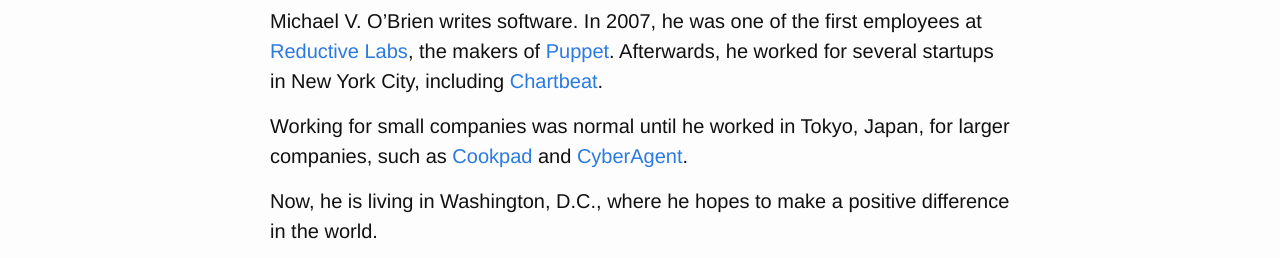
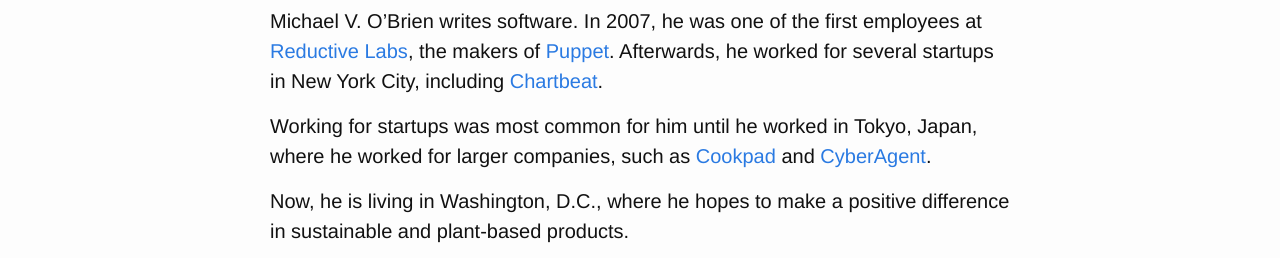
Before and after one commit to michaelvobrien/michaelvobrien.github.io, a plain HTML site: page bio/index.html in a window 1280 px wide. Shown: the part 158-416 px from the top of the page. Drawn offline with Linux system fonts and the light colour scheme.

Commit message:
Update bio

```diff
--- a/bio/index.html
+++ b/bio/index.html
@@ -71,12 +71,12 @@ employees at <a href="https://puppet.com/company/press-room/releases/reductive-l
 <a href="https://puppet.com/">Puppet</a>. Afterwards, he worked for several startups in New
 York City, including <a href="https://chartbeat.com/">Chartbeat</a>.</p>
 
-<p>Working for small companies was normal until he worked in Tokyo,
-Japan, for larger companies, such as <a href="http://cookpad.com/?via=us">Cookpad</a> and
-<a href="https://www.cyberagent.co.jp/">CyberAgent</a>.</p>
+<p>Working for startups was most common for him until he worked in Tokyo,
+Japan, where he worked for larger companies, such as
+<a href="http://cookpad.com/?via=us">Cookpad</a> and <a href="https://www.cyberagent.co.jp/">CyberAgent</a>.</p>
 
 <p>Now, he is living in Washington, D.C., where he hopes to make a
-positive difference in the world.</p>
+positive difference in sustainable and plant-based products.</p>
 
 <h2 id="software-languages-and-tools">Software Languages and Tools</h2>
 
```
